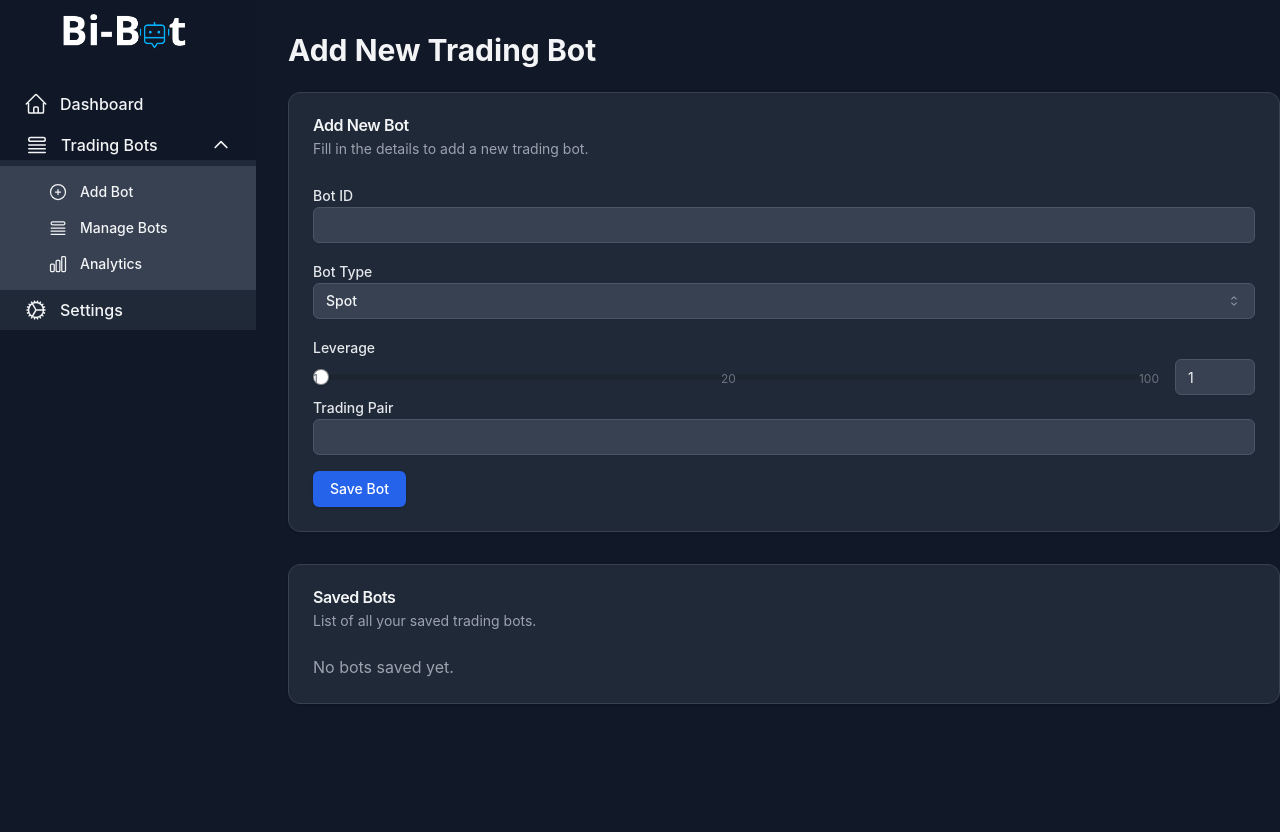
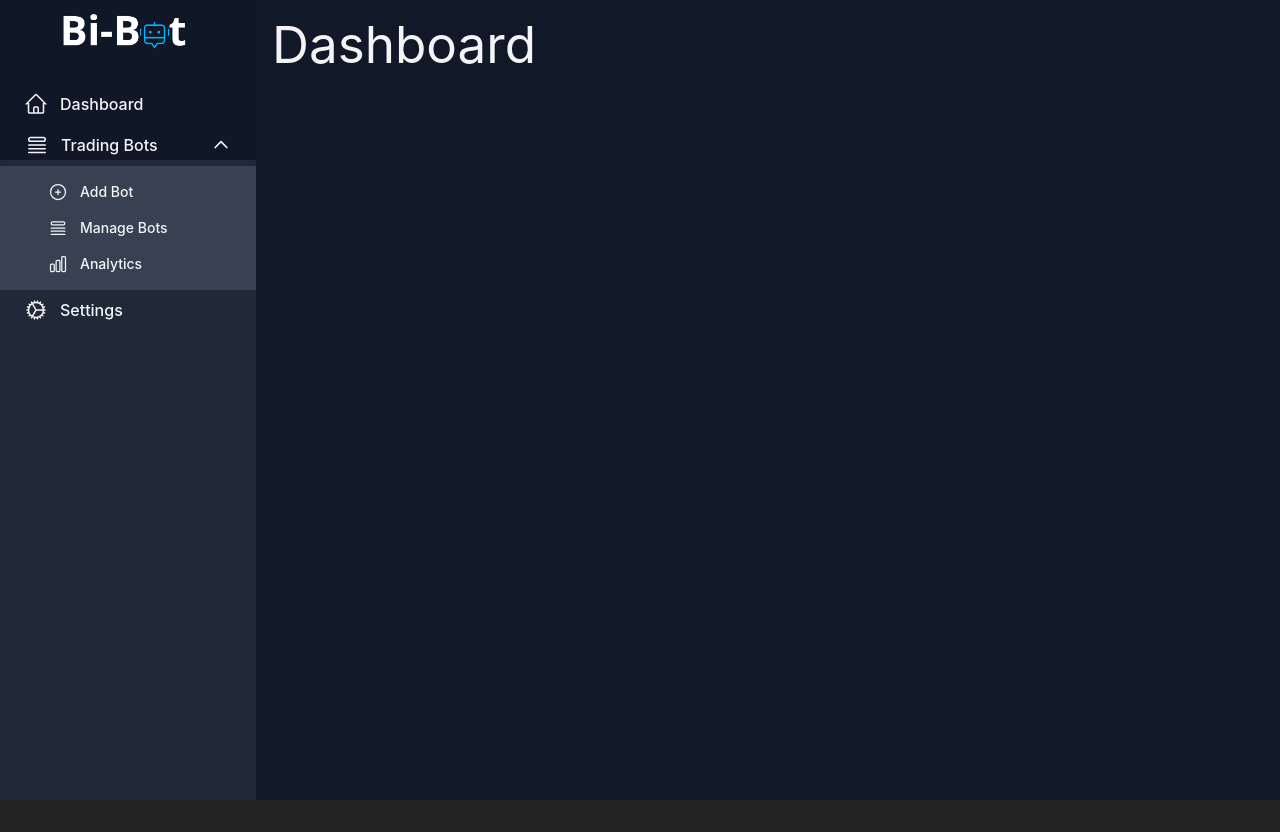
Before and after one commit to OscarElliott/Binance-TradingView-Bot, a React (Vite) app in the folder bot-dashboard/: page / in a window 1280 px wide. After the commit the page ends 800 px from the top, so only its background shows below. Built offline with nearby package versions, Linux system fonts and the light colour scheme.

Commit message:
Updated App.tsx to be able to use the sidebar for navigation

```diff
--- a/bot-dashboard/src/App.tsx
+++ b/bot-dashboard/src/App.tsx
@@ -1,16 +1,22 @@
-import React from 'react';
+import { BrowserRouter as Router, Routes, Route } from 'react-router-dom';
 import TradingBotDashboard from './components/add-bots';
 import Sidebar from './components/sidebar';
+import ManageBots from './components/manage-bots'; // Import other pages as needed
 
 export default function App() {
   return (
-    <div className="flex app-body bg-gray-900 text-gray-100">
-      <div>
+    <Router>
+      <div className="flex app-body bg-gray-900 text-gray-100">
         <Sidebar />
+        <main className="flex-1 min-h-screen p-4">
+          <Routes>
+          <Route path="/" element={<h1>Dashboard</h1>} />
+            <Route path="/add-bots" element={<TradingBotDashboard />} />
+            <Route path="/manage-bots" element={<ManageBots />} />
+            {/* Add more routes for other components */}
+          </Routes>
+        </main>
       </div>
-      <main className="flex-1  min-h-screen p-4">
-        <TradingBotDashboard />
-      </main>
-    </div>
+    </Router>
   );
 }
```
